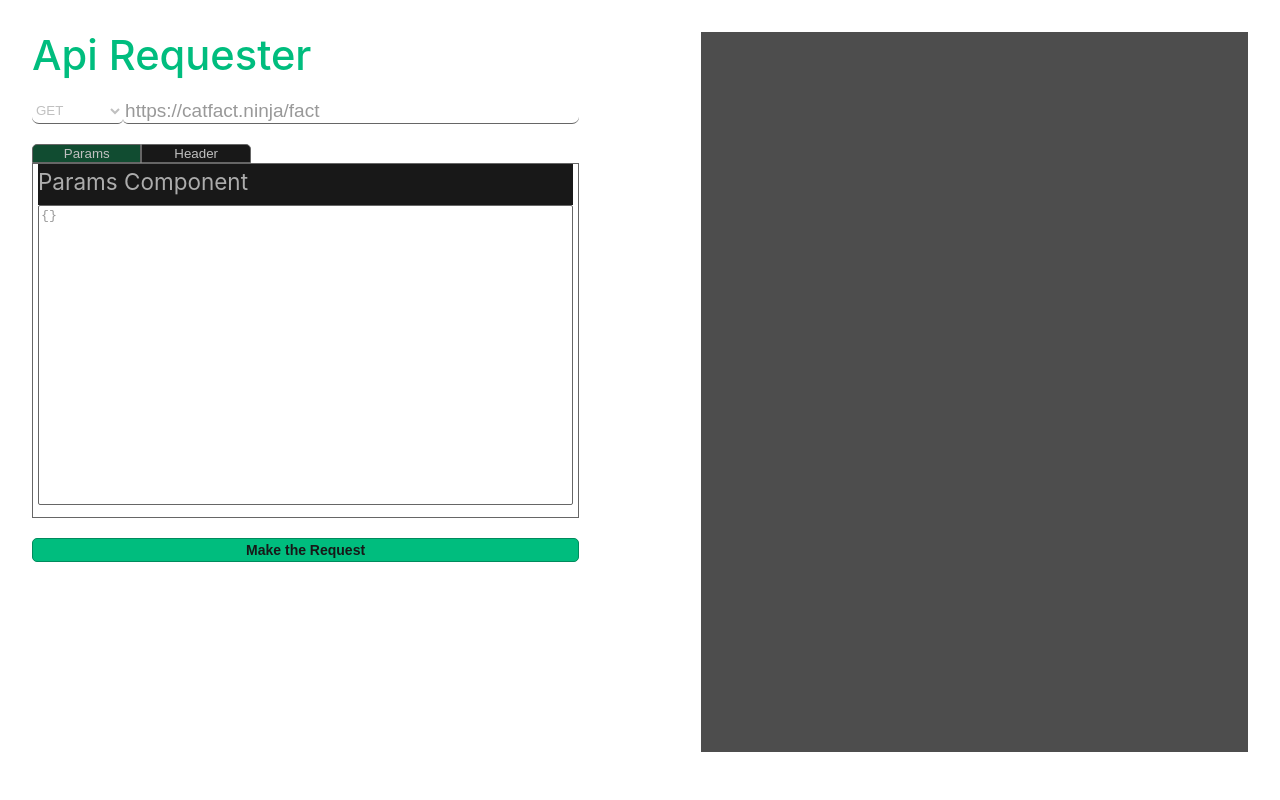
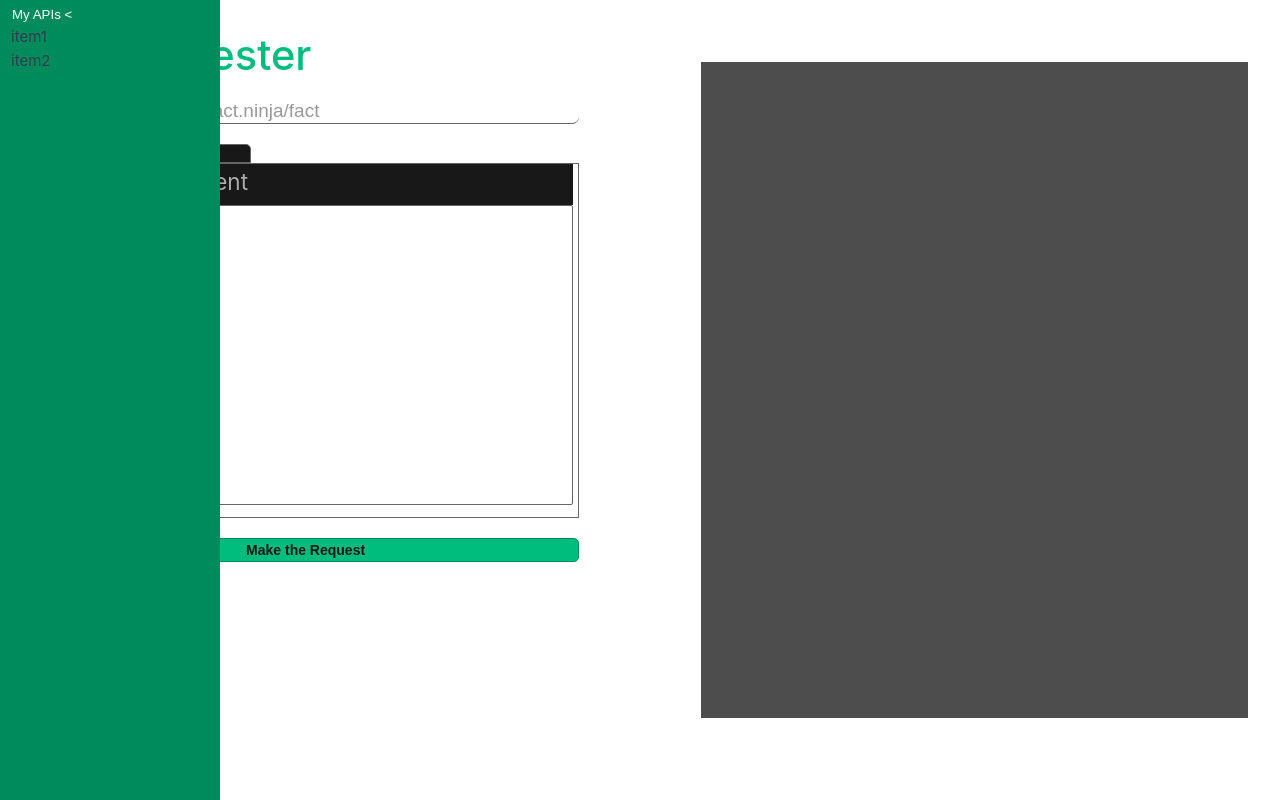
Before and after one commit to GuztaJF-DS/Api-requester, a Vue app: page / in a window 1280 px wide. Built offline with nearby package versions, Linux system fonts and the light colour scheme.

Commit message:
feat: added an side bar for my own APIs

```diff
--- a/src/assets/main.css
+++ b/src/assets/main.css
@@ -1,10 +1,6 @@
 @import './base.css';
 
 #app {
-  max-width: 1280px;
-  margin: 0 auto;
-  padding: 2rem;
-
   font-weight: normal;
 }
 
--- a/src/components/ApiComponent.vue
+++ b/src/components/ApiComponent.vue
@@ -15,7 +15,7 @@ interface IFormsData {
 const formsData: Ref<IFormsData> = ref({
   url: 'https://catfact.ninja/fact',
   method: 'get',
-  header: [['Content-Type','application/json']],
+  header: [['Content-Type', 'application/json']],
   params: '{}'
 });
 const ErrorData = ref();
@@ -46,13 +46,31 @@ async function Request() {
 //   console.log('header', header)
 // })
 const windowValue = ref(false);
-
-function updateWindow(val:boolean){
-  windowValue.value=val;
-}
+const displaySideBar = ref(true);
+const myApiOptions = [{name:'item1'}, {name:'item2'}];
 </script>
 
 <template>
+  <button class="display-button" @click = "displaySideBar = !displaySideBar">
+    My APIs {{ displaySideBar ? '<':'>' }}
+  </button>
+  <ul
+    :style="[
+      !displaySideBar
+      ? { 'width': '0%', 'padding': '0px', 'padding-top' : '25px' }
+      : { 'width': '220px', 'padding': '11px', 'padding-top': '25px' }
+    ]"
+    class="api-side-bar"
+  >
+  <li
+    v-for="(item, index) in myApiOptions"
+    :key="index"
+    @click="console.log('item.name')"
+
+  >
+    {{ item.name }}
+  </li>
+  </ul>
   <div class="api-container">
     <div class="fields-area">
       <h1 class="green">Api Requester</h1>
@@ -69,27 +87,22 @@ function updateWindow(val:boolean){
           <input v-model="formsData.url" placeholder="url" />
         </div>
         <div class="button-div">
-            <button
-              class="window-button"
-              :style="[!windowValue ? { 'background': '#114c31' } : { 'background': '#181818' }]"
-              @click="updateWindow(false);"
-            >
-              Params
-            </button>
-          <button
-            class="window-button"
-            :style="[windowValue ? { 'background': '#114c31' } : { 'background': '#181818' }]"
-            @click="updateWindow(true);"
-          >
-           Header
+          <button class="window-button"
+            :style="[!windowValue ? { 'background': '#114c31' } : { 'background': '#181818' }]"
+            @click="windowValue = false;">
+            Params
+          </button>
+          <button class="window-button" :style="[windowValue ? { 'background': '#114c31' } : { 'background': '#181818' }]"
+            @click="windowValue = true;">
+            Header
           </button>
         </div>
         <div class="window-div">
-          <div v-if=" windowValue ">
-            <HeaderField v-bind:header=" formsData.header " v-on:update:value="formsData.header = $event" />
+          <div v-if="windowValue">
+            <HeaderField v-bind:header="formsData.header" v-on:update:value="formsData.header = $event" />
           </div>
           <div v-else>
-            <ParamsField v-bind:params=" formsData.params " v-on:update:value=" formsData.params = $event" />
+            <ParamsField v-bind:params="formsData.params" v-on:update:value=" formsData.params = $event" />
           </div>
         </div>
         <button class="request-button" @click="Request">Make the Request</button>
@@ -119,19 +132,43 @@ textarea {
   resize: none;
 }
 
-.api-container{
+.api-side-bar{
+  background-color: #008b5d;
+  position: absolute;
+  overflow: hidden;
+  height: 100vh;
+  z-index: 5;
+  transition: 0.4s width;
+  margin: 0;
+}
+
+.display-button{
+  position: absolute;
+  background-color: transparent;
+  border:#008b5d 1px solid;
+  border-radius: 5px;
+  color:white;
+  z-index: 6;
+  margin: 5px;
+}
+
+.api-container {
   display: flex;
   justify-content: space-between;
   height: 90vh;
-
+  margin: 0 auto;
+  max-width: 1280px;
+  padding: 2rem;
 }
 
 .fields-area {
   width: 45%;
 }
 
-.api-data-textarea{
+.api-data-textarea {
   width: 45%;
+  margin-top: 2.5%;
+  height: 100%;
 }
 
 .url-field {
@@ -155,27 +192,31 @@ textarea {
   ::-webkit-scrollbar {
     width: 2px;
   }
+
   ::-webkit-scrollbar-track {
     background: transparent;
   }
+
   ::-webkit-scrollbar-thumb {
     background-color: #666666;
     outline: 1px solid #666666;
   }
 }
 
-.button-div{
+.button-div {
   display: flex;
   margin-top: 15px;
-  :first-child{
+
+  :first-child {
     border-top-left-radius: 5px;
   }
-  :last-child{
+
+  :last-child {
     border-top-right-radius: 5px;
   }
 }
 
-.window-div{
+.window-div {
   min-height: 40vh;
   max-height: 60vh;
   overflow-y: auto;
@@ -183,10 +224,10 @@ textarea {
 }
 
 
-.window-button{
+.window-button {
   width: 20%;
   background-color: transparent;
-  color:#C0C0C0;
+  color: #C0C0C0;
   border: #666666 1px solid;
 }
 
@@ -232,12 +273,11 @@ input {
 .request-button {
   margin-top: 20px;
   background-color: #00bd7e;
-  color:#181818;
+  color: #181818;
   font-weight: 600;
   border: #008b5d solid 1.2px;
   padding: 3px;
   font-size: 14px;
   border-radius: 5px;
 }
-
 </style>
```
